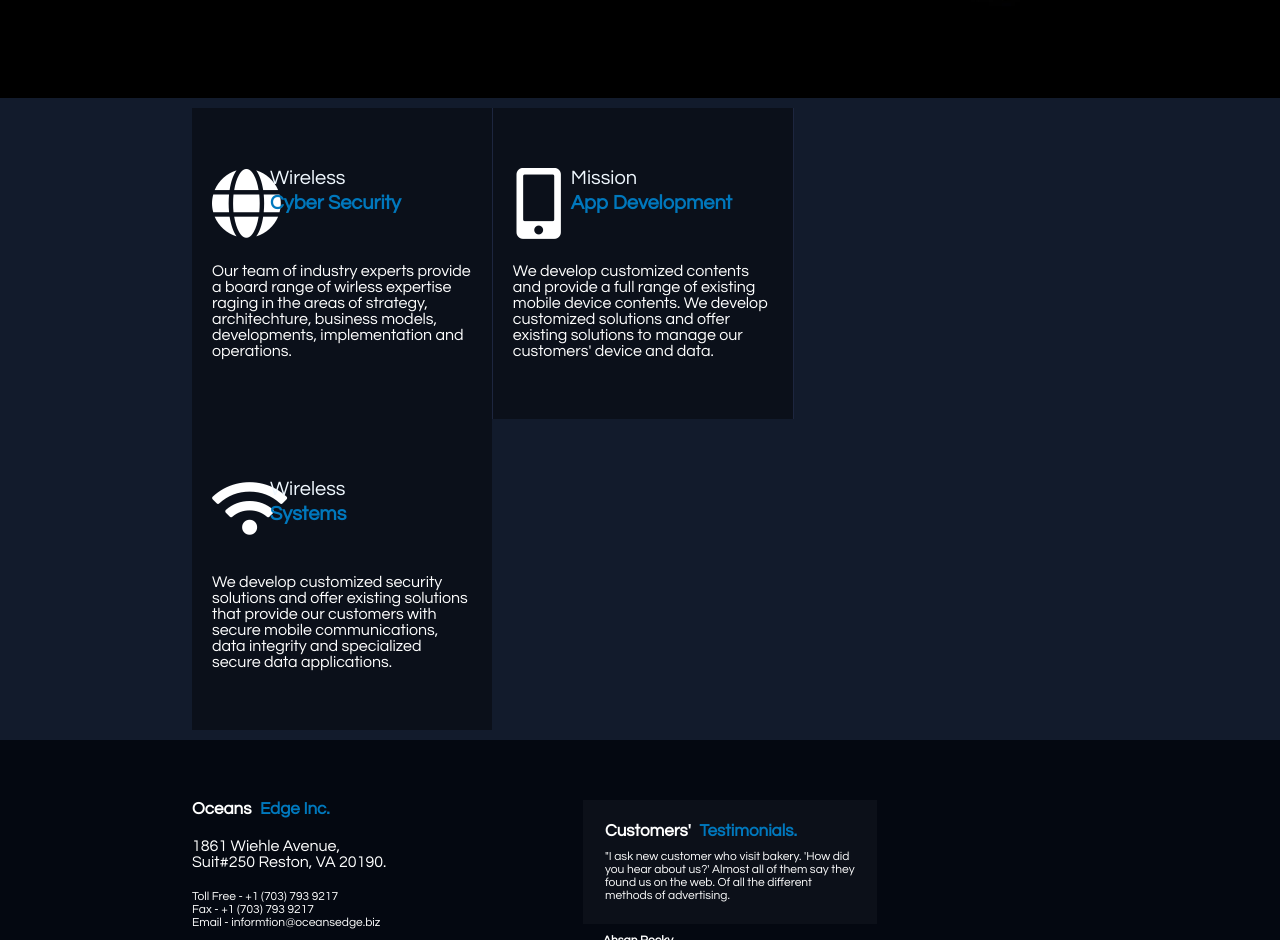
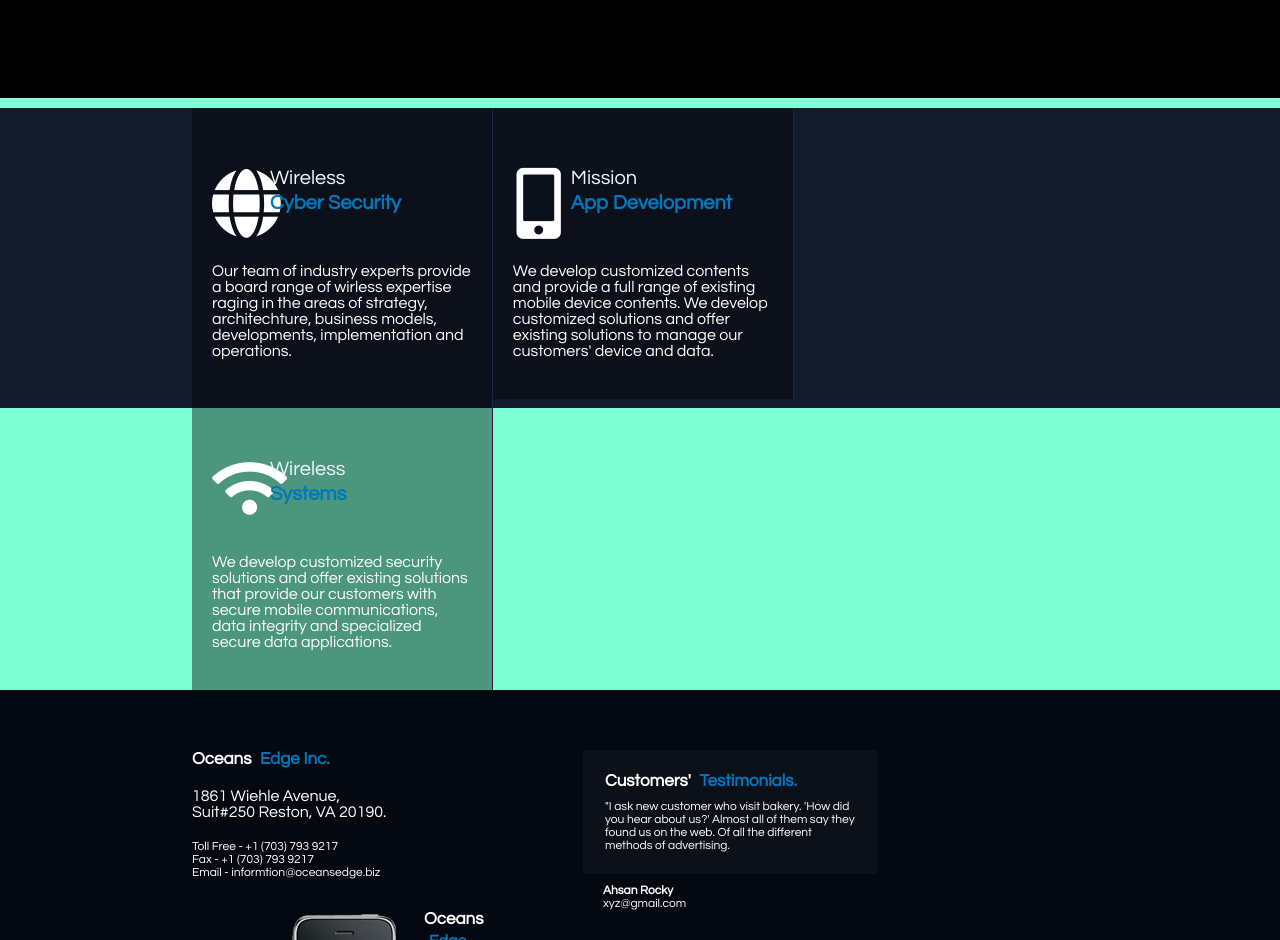
Before and after one commit to kamrulahsanrocky/ssbass2.1, a plain HTML site: page index.html in a window 1280 px wide. Shown: the part 636-1576 px from the top of the page. Drawn offline with Linux system fonts and the light colour scheme.

Commit message:
new design

```diff
--- a/css/style.css
+++ b/css/style.css
@@ -6,6 +6,7 @@
 
 .page-wrap {
     margin: 0 auto;
+    background-color: aquamarine;
 }
 
 
@@ -226,18 +227,17 @@ a:hover {
 /*service_arrea starts */
 
 .service-area {
-    overflow: hidden;
     min-height: 300px;
     background-color: #121b2c;
     color: white;
     width: 100%;
+    margin-bottom: 10px;
 }
 
 
 /*service section starts*/
 
 .service-section-wrap {
-    overflow: hidden;
     margin-top: 10px;
     margin-bottom: 10px;
 }
@@ -251,20 +251,32 @@ a:hover {
     border-right: 1px solid #1d263f;
     padding-right: 20px;
     padding-top: 60px;
-    padding-bottom: 60px;
+    padding-bottom: 40px;
     transition: all 1s ease;
+    position: relative;
+    -webkit-transition: all 200ms ease-in;
+    -webkit-transform: scale(1);
+    -ms-transition: all 200ms ease-in;
+    -ms-transform: scale(1);
+    -moz-transition: all 200ms ease-in;
+    -moz-transform: scale(1);
+    transition: all 200ms ease-in;
+    transform: scale(1);
 }
 
 .service-section:hover {
-    background-color: #0000001c;
-}
-
-.service-section:last-child {
-    border-right: none;
-}
-
-.service-section:first-child {
-    margin-left: 0px;
+    background-color: black;
+    box-shadow: 0px 0px 150px #000000;
+    z-index: 2;
+    -webkit-transition: all 200ms ease-in;
+    -webkit-transform: scale(1.5);
+    -ms-transition: all 200ms ease-in;
+    -ms-transform: scale(1.5);
+    -moz-transition: all 200ms ease-in;
+    -moz-transform: scale(1.5);
+    transition: all 200ms ease-in;
+    transform: scale(1.5);
+    border: 1px solid white;
 }
 
 
@@ -272,7 +284,7 @@ a:hover {
 
 .se {
     min-height: 75px;
-    overflow: hidden;
+    /* overflow: hidden; */
 }
 
 
@@ -591,3 +603,7 @@ a:hover {
 .service-wrapper {
     padding-left: 50px;
 }
+
+.special-wrapper {
+    overflow: visible;
+}
--- a/index.html
+++ b/index.html
@@ -94,7 +94,7 @@
 
         <div class="service-area">
 
-            <div class="wrapper ">
+            <div class="wrapper special-wrapper">
 
                 <div class="service-section-wrap">
 
```
